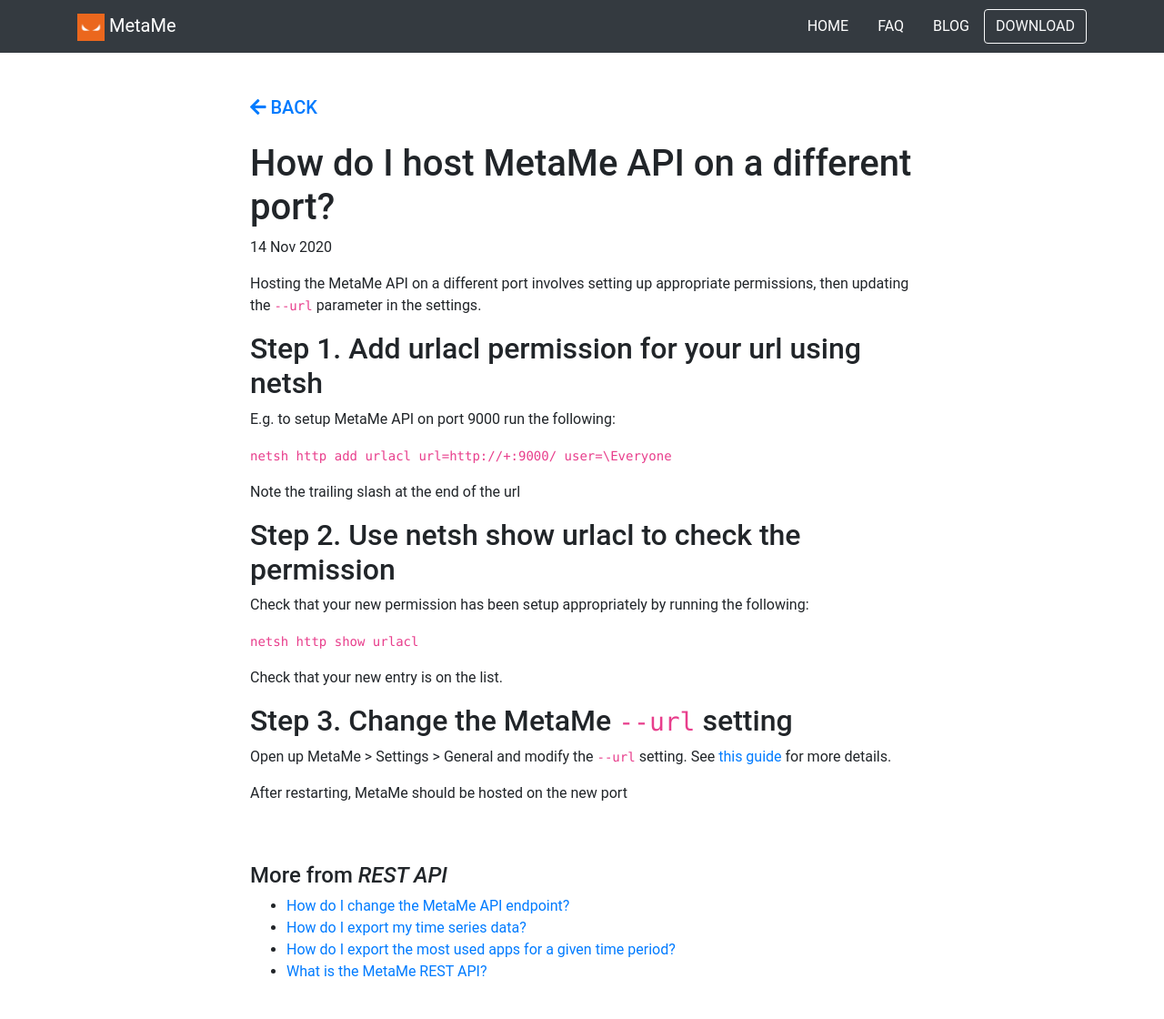
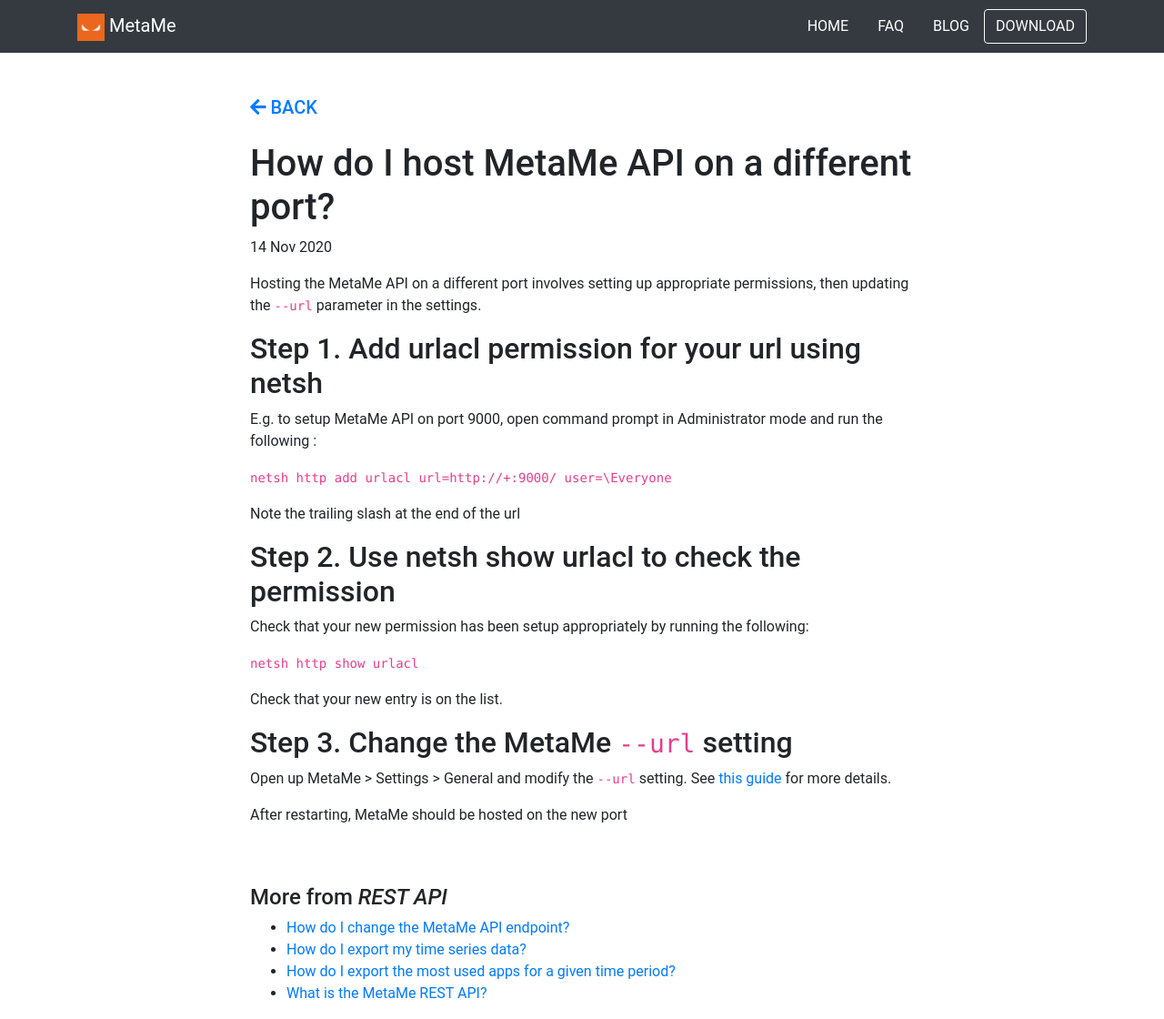
Before and after one commit to meta-me/metame-website, a Jekyll site: the page built from help/_posts/2020-11-14-how-to-host-metame-api-on-a-different-port.md, in a window 1280 px wide. Shown: the whole page at 91% size. Built offline with Jekyll 4.4.1, drawn with Linux system fonts in a browser that asks for light colours; comment, search, counter and statistics services are not loaded; before the commit the page ends 1096 px from its top, so only the background shows below that.

Commit message:
Minor copy improvement

```diff
--- a/help/_posts/2020-11-14-how-to-host-metame-api-on-a-different-port.md
+++ b/help/_posts/2020-11-14-how-to-host-metame-api-on-a-different-port.md
@@ -8,7 +8,7 @@
 
 ## Step 1. Add urlacl permission for your url using netsh
 
-E.g. to setup MetaMe API on port 9000 run the following:
+E.g. to setup MetaMe API on port 9000, open command prompt in Administrator mode and run the following :
 
 `netsh http add urlacl url=http://+:9000/ user=\Everyone`
 
```
